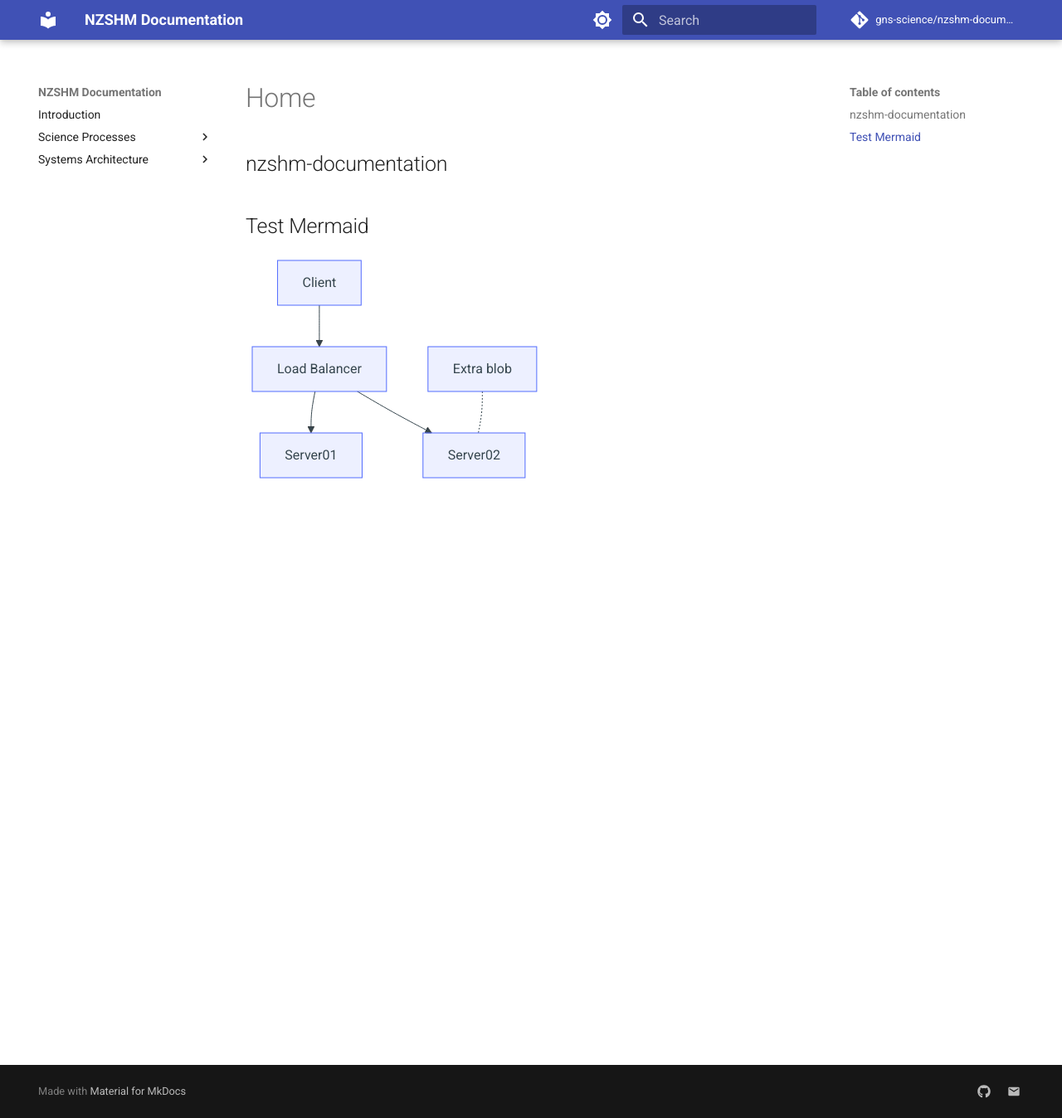
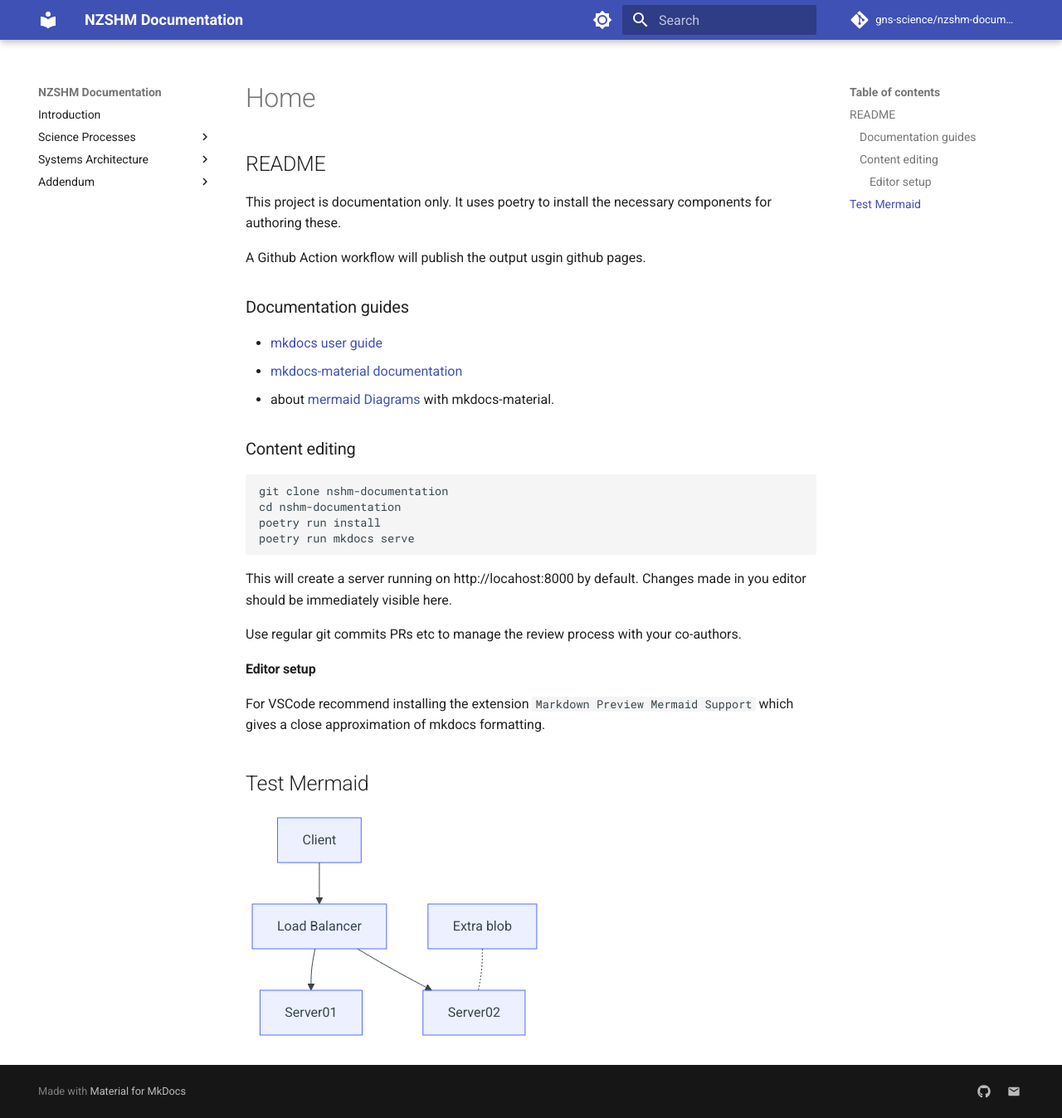
Before and after one commit to GNS-Science/nzshm-documentation, an MkDocs documentation site: the page built from docs/index.md, in a window 1280 px wide and 1348 px high. Shown: the whole window at 83% size. Built offline with MkDocs 1.6.1 and Material for MkDocs 9.7.7, drawn with Linux system fonts in a browser that asks for light colours; comment, search, counter and statistics services are not loaded.

Commit message:
update the readme; minor fixes

````diff
--- a/README.md
+++ b/README.md
@@ -1 +1,28 @@
-# nzshm-documentation
+# README
+
+This project is documentation only. It uses poetry to install the necessary components for authoring these.
+
+A Github Action workflow will publish the output usgin github pages.
+
+## Documentation guides
+
+ - [mkdocs user guide](https://www.mkdocs.org/user-guide/)
+ - [mkdocs-material documentation](https://squidfunk.github.io/mkdocs-material/)
+ - about [mermaid Diagrams](https://squidfunk.github.io/mkdocs-material/reference/diagrams/) with mkdocs-material.
+
+## Content editing
+
+```
+git clone nshm-documentation
+cd nshm-documentation
+poetry run install
+poetry run mkdocs serve
+```
+
+This will create a server running on http://locahost:8000 by default. Changes made in you editor should be immediately visible here.
+
+Use regular git commits PRs etc to manage the review process with your co-authors.
+
+### Editor setup
+
+For VSCode recommend installing the extension `Markdown Preview Mermaid Support` which gives a close approximation of mkdocs formatting.
--- a/mkdocs.yml
+++ b/mkdocs.yml
@@ -14,6 +14,8 @@ nav:
       - Intro: architecture/intro.md
       - Web Services: architecture/services.md
       - Common Infrastructure: architecture/common_infrastructure.md
+  - Addendum:
+      - Document mainatenance: readme.md
 
 theme:
   name: material
````
Also changed, not shown: docs/introduction.md (+23 -29 lines), docs/readme.md (added, +3 -0 lines), docs/science_process/intro.md (+1 -1 lines).
